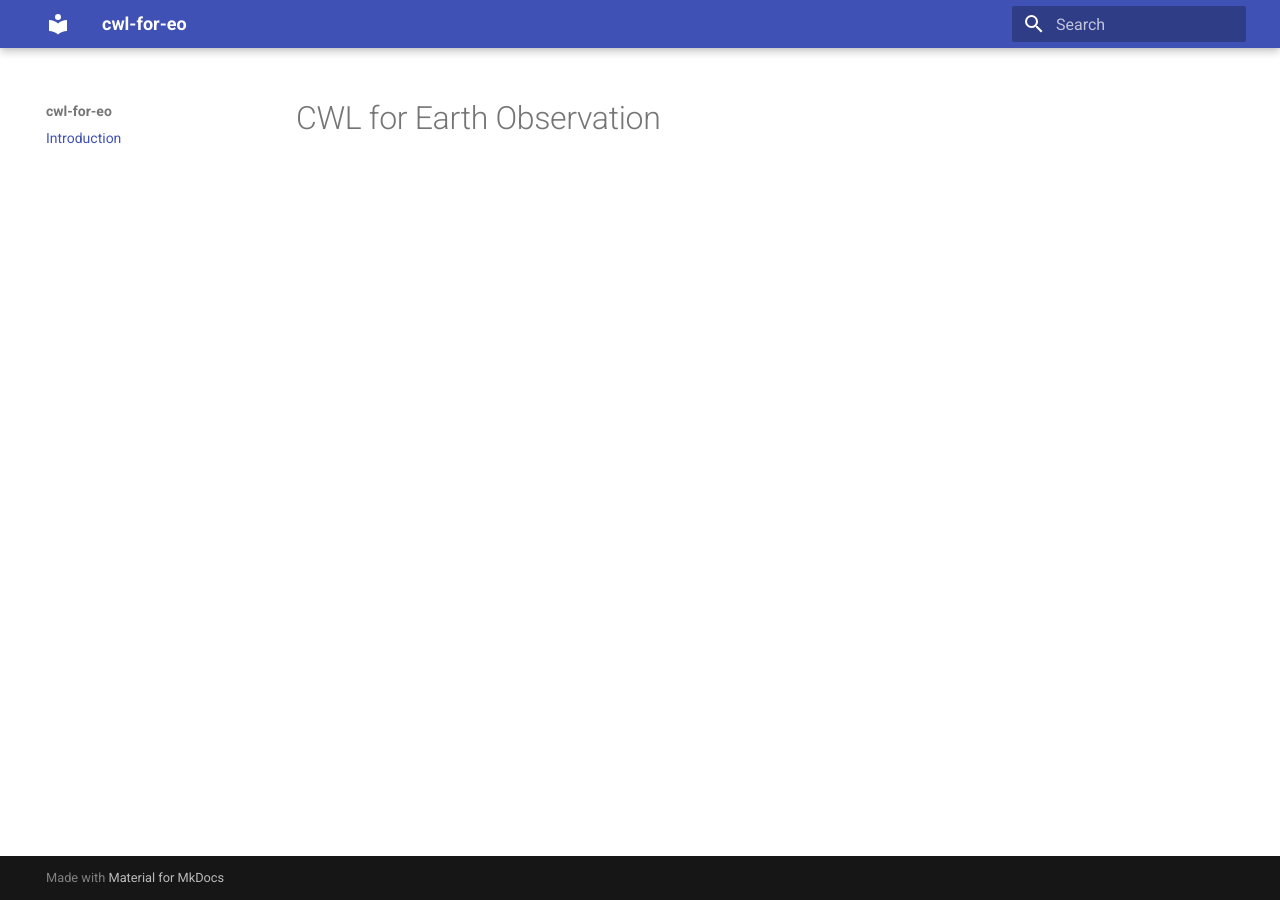
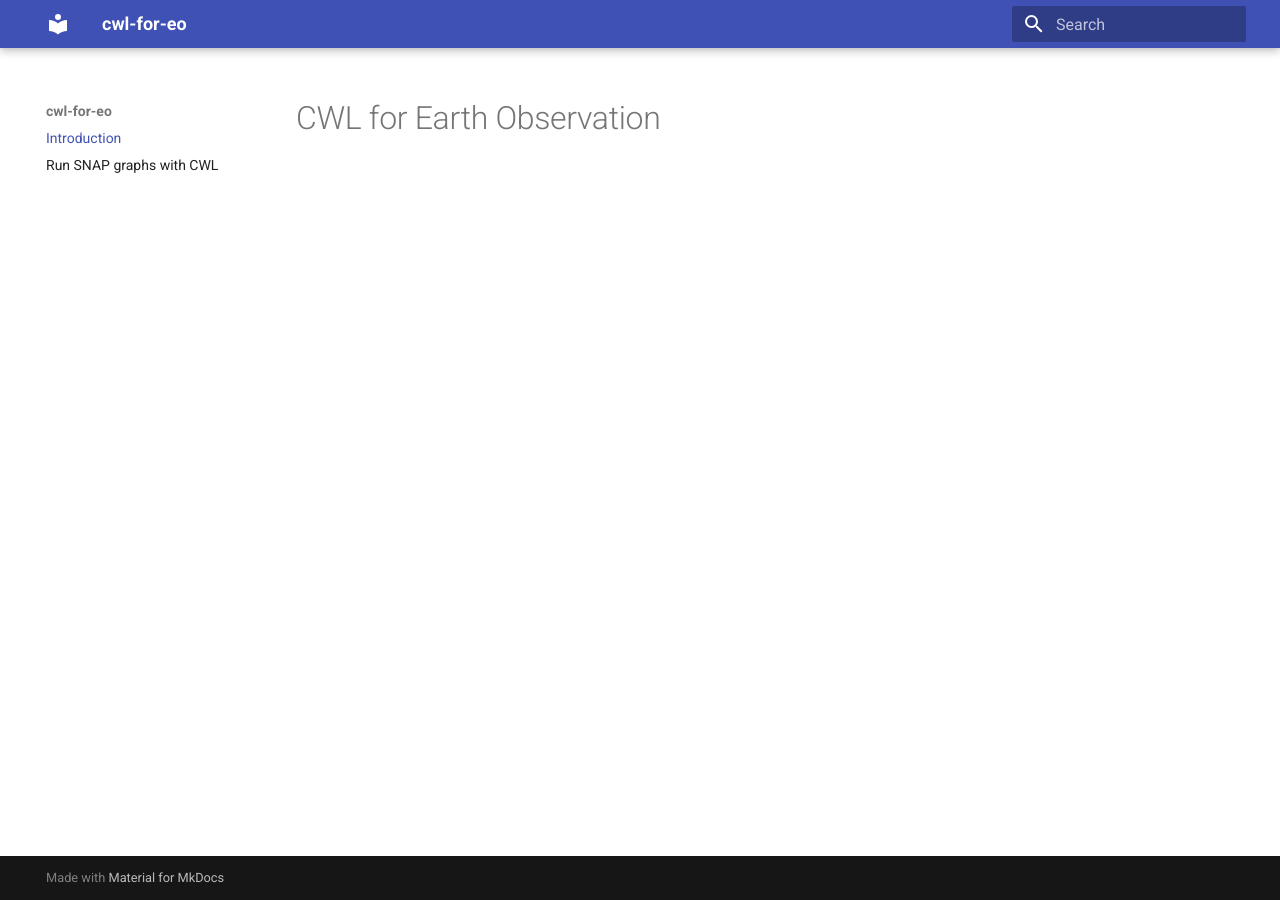
Before and after one commit to cwl-for-eo/guide, an MkDocs documentation site: the page built from docs/index.md, in a window 1280 px wide. Built offline with MkDocs 1.6.1 and Material for MkDocs 9.7.7, drawn with Linux system fonts in a browser that asks for light colours.

Commit message:
first submodule

```diff
--- a/mkdocs.yml
+++ b/mkdocs.yml
@@ -11,3 +11,4 @@ markdown_extensions:
 
 nav:
   - Introduction: 'index.md'
+  - Run SNAP graphs with CWL: 'cwl-snap-graph-runner/README.md'
```
Also changed, not shown: .gitmodules (added).
